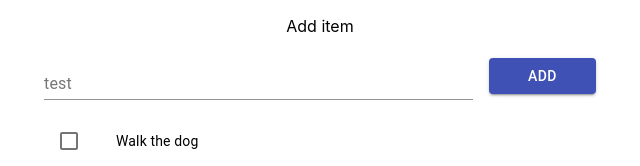
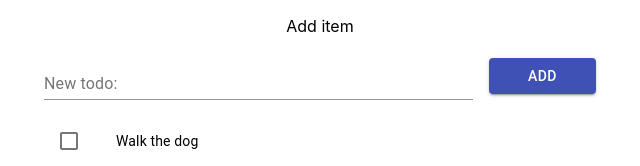
Before and after one commit to andylicious/life-admin-app, a React (Create React App) app: page / in a window 1280 px wide. Shown: the top 166 px of the page, without its empty margins (320-960 px from the left). Built offline with nearby package versions, Linux system fonts and the light colour scheme.

Commit message:
Added prop types

```diff
--- a/package.json
+++ b/package.json
@@ -4,6 +4,7 @@
   "private": true,
   "dependencies": {
     "@material-ui/core": "^4.4.0",
+    "prop-types": "^15.7.2",
     "react": "^16.9.0",
     "react-dom": "^16.9.0",
     "react-scripts": "3.1.1",
--- a/src/components/SingleInputForm.js
+++ b/src/components/SingleInputForm.js
@@ -1,5 +1,6 @@
 import React, { useState } from 'react';
 import styled from 'styled-components';
+import PropTypes from 'prop-types';
 
 import Button from '@material-ui/core/Button';
 import TextField from '@material-ui/core/TextField';
@@ -24,12 +25,18 @@ export default function SingleInputForm(props) {
     setTodo('');
   };
 
+  const { label } = props;
+
   return (
     <Form onSubmit={e => onClickButton(e)} autoComplete="off">
-      <TextField label="test" value={todo} onChange={handleValueChange} />
+      <TextField label={label} value={todo} onChange={handleValueChange} />
       <Button variant="contained" color="primary" onClick={e => onClickButton(e)}>
         {'Add'}
       </Button>
     </Form>
   );
 }
+
+SingleInputForm.propTypes = {
+  submit: PropTypes.func.isRequired,
+};
--- a/src/components/TodoList.js
+++ b/src/components/TodoList.js
@@ -1,4 +1,5 @@
 import React from 'react';
+import PropTypes from 'prop-types';
 import ListItem from '@material-ui/core/ListItem';
 import ListItemIcon from '@material-ui/core/ListItemIcon';
 import ListItemText from '@material-ui/core/ListItemText';
@@ -39,3 +40,12 @@ export default function TodoList(props) {
     </div>
   );
 }
+
+TodoList.defaultProps = {
+  items: [],
+};
+
+TodoList.propTypes = {
+  items: PropTypes.arrayOf(PropTypes.object),
+  checkItem: PropTypes.func.isRequired,
+};
```
